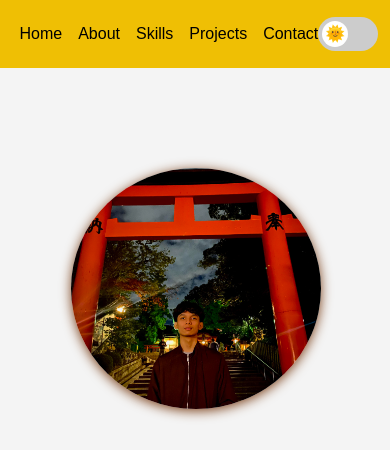
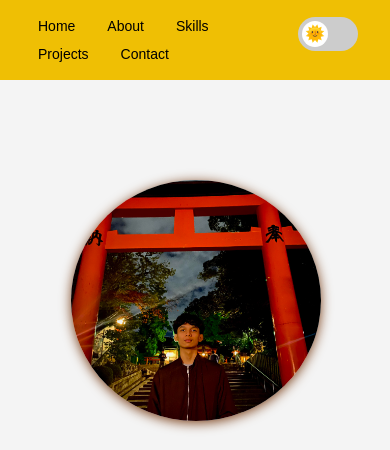
Before and after one commit to Marcaronii/Portfolio, a plain HTML site: page index.html in a window 390 px wide. Shown: the top 450 px of the page. Drawn offline with nearby package versions, Linux system fonts and the light colour scheme.

Commit message:
style.css

```diff
--- a/style.css
+++ b/style.css
@@ -414,37 +414,41 @@ footer {
     z-index: 1000;
   }
 
+
+
+
   /* Responsive Navigation */
 @media (max-width: 768px) {
   .nav-container {
-    display: flex;
-    flex-direction: row; /* Keep nav items and toggle in one row */
-    justify-content: space-evenly;
-    align-items: center;
-    padding: 1rem;
+  display: grid;
+  grid-template-columns: 1fr auto;
+  align-items: start;
+  gap: 1rem;
+  padding: 1rem 2rem;
+  background: var(--primary);
 }
 
+
   #nav-links {
-    display: flex !important;
-    flex-direction: row;
-    align-items: center;
-    gap: 1rem;
+  display: flex;
+  flex-wrap: wrap;
+  gap: 10px 20px;
+  list-style: none;
+  padding: 0;
   margin: 0;
-    padding: 0;
-    list-style: none;
 }
-
   #nav-links a {
     color: white;
     text-decoration: none;
     font-size: 16px;
   }
-
   .right-controls {
   display: flex;
   align-items: center;
-    gap: 1rem;
+  justify-content: flex-end;
 }
+
+
   .hero-container {
     flex-direction: column;
     text-align: center;
@@ -455,3 +459,14 @@ footer {
   }
 
 }
+@media (max-width: 600px) {
+  #nav-links a {
+    font-size: 14px;
+  }
+}
+@media (max-width: 480px) {
+  #nav-links a {
+    font-size: 14px;
+    padding: 6px;
+  }
+}
```
Lines whose indentation alone changed are shown as unchanged.
